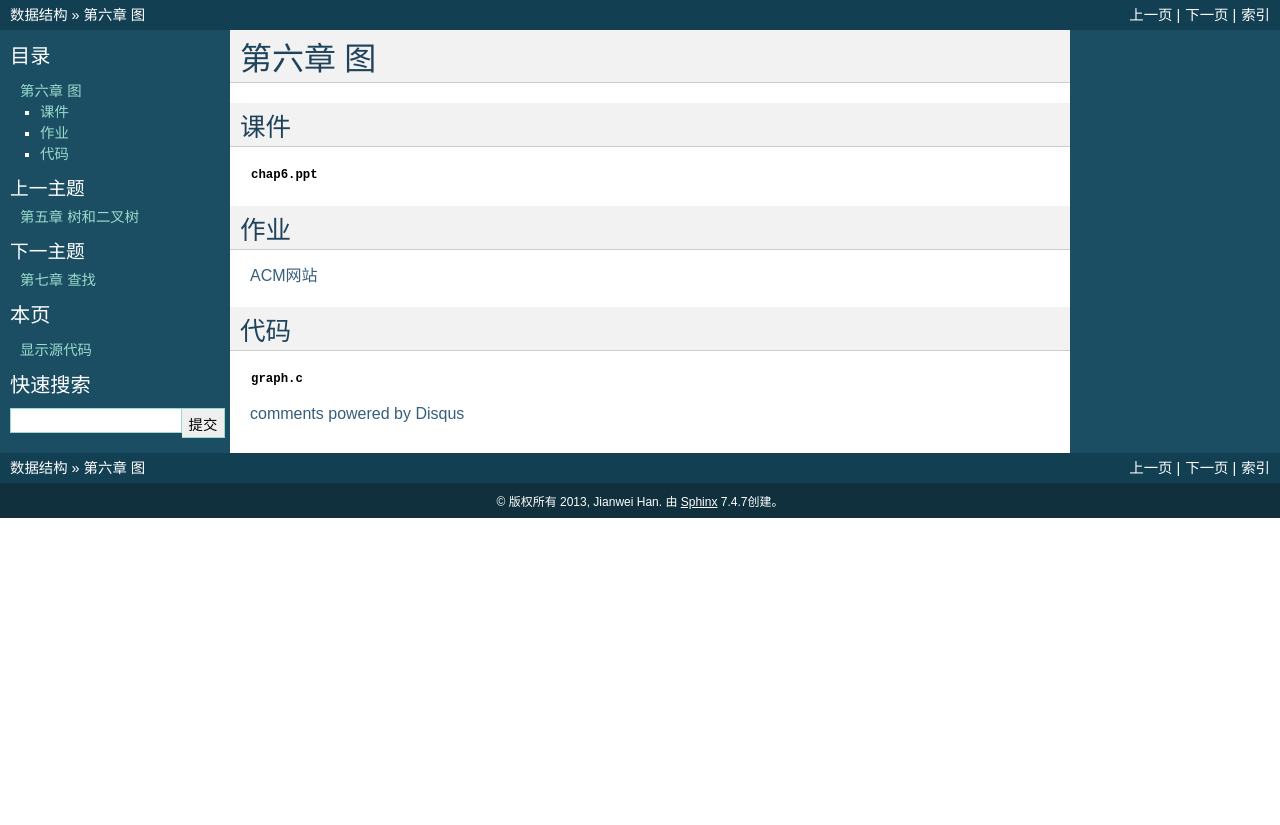
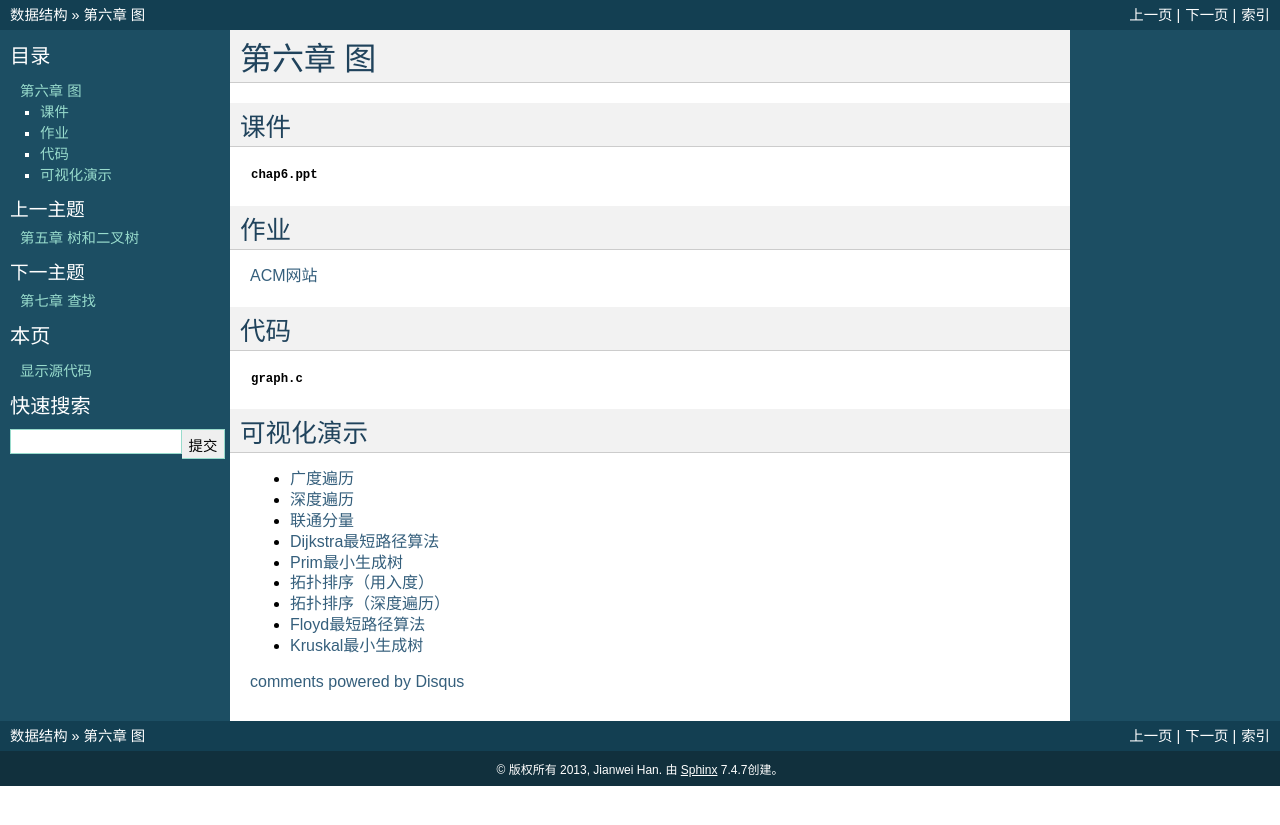
Before and after one commit to zjgsu-ds/ds, a Sphinx documentation site: the page built from source/chap6/index.rst, in a window 1280 px wide. Shown: the top 825 px of the page. Built offline with Sphinx 7.4.7, drawn with Linux system fonts in a browser that asks for light colours; comment, search, counter and statistics services are not loaded.

Commit message:
Add illustration

```diff
--- a/source/chap6/index.rst
+++ b/source/chap6/index.rst
@@ -17,3 +17,16 @@
 ====
 
 :download:`graph.c`
+
+可视化演示
+==========
+
+* `广度遍历 <http://www.cs.usfca.edu/~galles/visualization/BFS.html>`_
+* `深度遍历 <http://www.cs.usfca.edu/~galles/visualization/DFS.html>`_
+* `联通分量 <http://www.cs.usfca.edu/~galles/visualization/ConnectedComponent.html>`_
+* `Dijkstra最短路径算法 <http://www.cs.usfca.edu/~galles/visualization/Dijkstra.html>`_
+* `Prim最小生成树 <http://www.cs.usfca.edu/~galles/visualization/Prim.html>`_
+* `拓扑排序（用入度） <http://www.cs.usfca.edu/~galles/visualization/TopoSortIndegree.html>`_
+* `拓扑排序（深度遍历） <http://www.cs.usfca.edu/~galles/visualization/TopoSortDFS.html>`_
+* `Floyd最短路径算法 <http://www.cs.usfca.edu/~galles/visualization/Floyd.html>`_
+* `Kruskal最小生成树 <http://www.cs.usfca.edu/~galles/visualization/Kruskal.html>`_
--- a/source/chap7/index.rst
+++ b/source/chap7/index.rst
@@ -11,3 +11,9 @@
 ========
 
 :download:`search_algorithm.c`
+
+可视化演示
+==========
+
+* `Hash(开放定址法) <http://www.cs.usfca.edu/~galles/visualization/ClosedHash.html>`_
+* `Hash(链地址法) <http://www.cs.usfca.edu/~galles/visualization/OpenHash.html>`_
```
Also changed, not shown: source/chap8/index.rst (+7 -0 lines).
